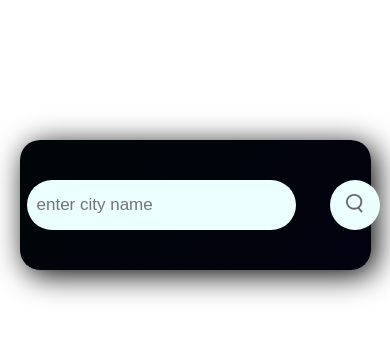
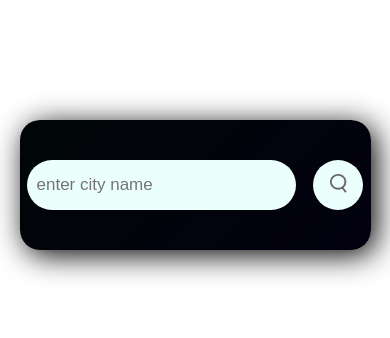
Before and after one commit to Bhargav-git00/weather-app, a plain HTML site: page index.html in a window 390 px wide. Drawn offline with Linux system fonts and the light colour scheme.

Commit message:
Update style.css

```diff
--- a/style.css
+++ b/style.css
@@ -124,7 +124,7 @@ body {
     .card{
         width:90%;
         margin-bottom:10px;
-        margin-top:140px;
+        margin-top:120px;
     }
 
     .search{
@@ -142,7 +142,7 @@ body {
     }
     .search button{
         position:absolute;
-        margin-left:98%;
+        margin-left:92%;
         border:0;
         outline:0;
         background:#ebfffc;
```
